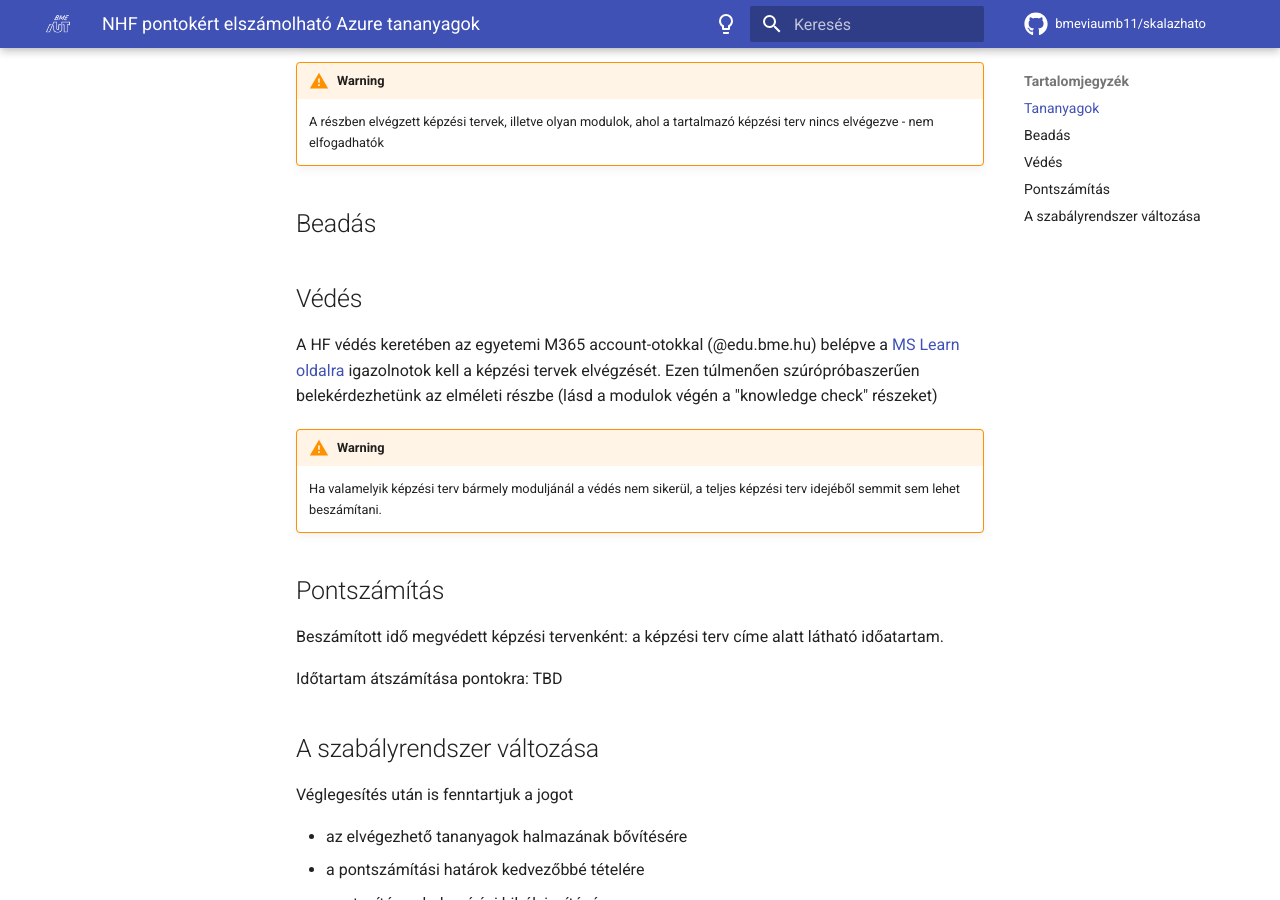
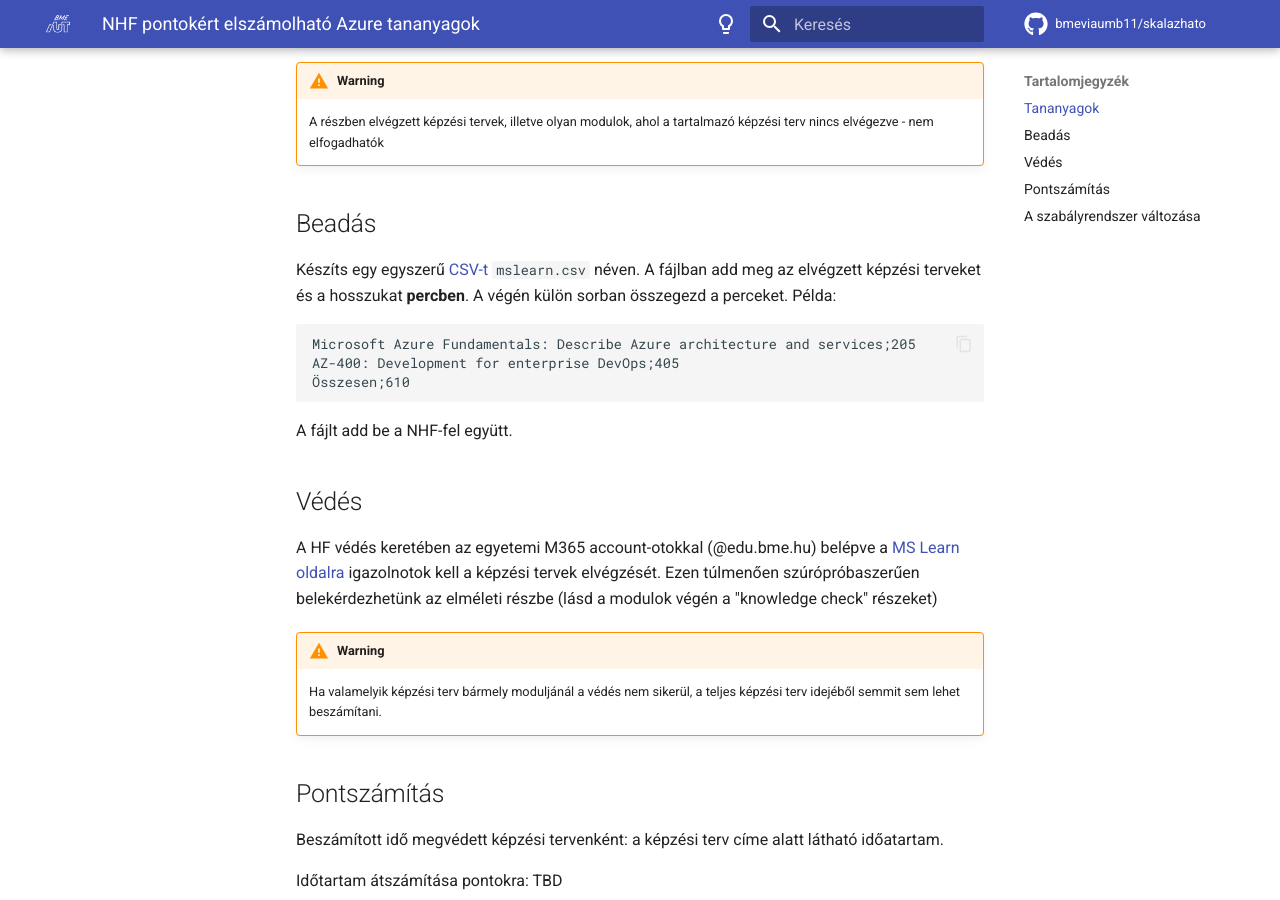
Before and after one commit to bmeviaumb11/skalazhato, an MkDocs documentation site: the page built from docs/homework/mslearning.md, in a window 1280 px wide and 900 px high, scrolled down 1159 px. Built offline with MkDocs 1.6.1 and Material for MkDocs 9.7.7, drawn with Linux system fonts in a browser that asks for light colours; comment, search, counter and statistics services are not loaded.

Commit message:
Update mslearning.md

````diff
--- a/docs/homework/mslearning.md
+++ b/docs/homework/mslearning.md
@@ -38,7 +38,15 @@
 
 ## Beadás
 
+Készíts egy egyszerű [CSV-t](https://en.wikipedia.org/wiki/Comma-separated_values) `mslearn.csv` néven. A fájlban add meg az elvégzett képzési terveket és a hosszukat **percben**. A végén külön sorban összegezd a perceket. Példa:
 
+```
+Microsoft Azure Fundamentals: Describe Azure architecture and services;205
+AZ-400: Development for enterprise DevOps;405
+Összesen;610
+```
+
+A fájlt add be a NHF-fel együtt.
 
 ## Védés
 
````
